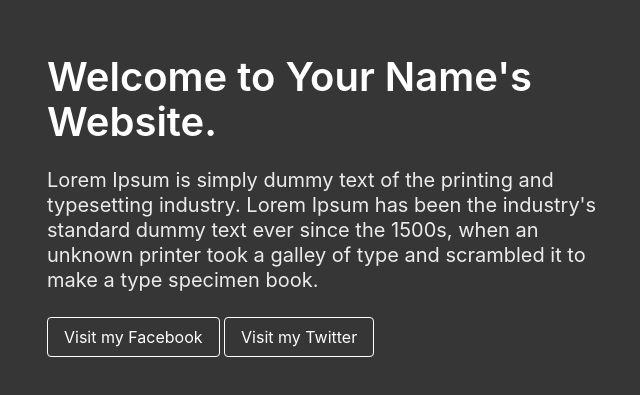
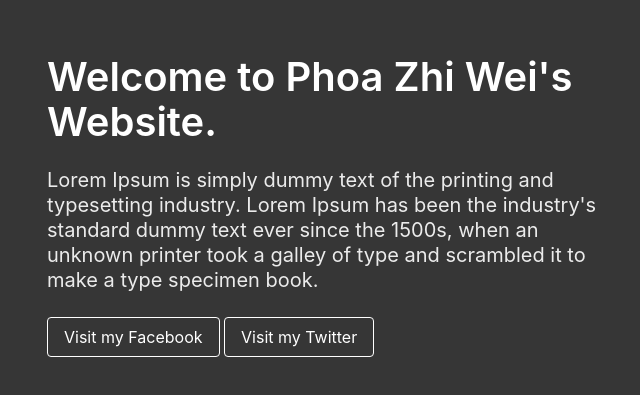
Before and after one commit to zhiwei1014/phoazhiwei.github.io, a plain HTML site: page index.html in a window 1280 px wide. Shown: the part 195-590 px from the top of the page, without its empty margins (311-951 px from the left). Drawn offline with nearby package versions, Linux system fonts and the light colour scheme.

Commit message:
Update index.html

```diff
--- a/index.html
+++ b/index.html
@@ -1,7 +1,7 @@
 <!DOCTYPE html>
 <html>
     <head>
-        <title>Your Name's Website</title>
+        <title>Phoa Zhi Wei's Website</title>
         <link rel="stylesheet"
             href="https://cdn.jsdelivr.net/npm/bulma@0.9.2/css/bulma.min.css">
         <meta name="viewport" content="width=device-width, initial-scale=1">
@@ -13,7 +13,7 @@
             <div class="columns is-vcentered is-centered">
                 <div class="column is-6">
                     <div class="block">
-                        <h1 class="title is-2">Welcome to Your Name's Website.</h1>
+                        <h1 class="title is-2">Welcome to Phoa Zhi Wei's Website.</h1>
                     </div>
                     <div class="block">
                         <h2 class="subtitle">Lorem Ipsum is simply dummy text of the printing and typesetting industry. Lorem Ipsum has been the industry's standard dummy text ever since the 1500s, when an unknown printer took a galley of type and scrambled it to make a type specimen book.<br>
```
